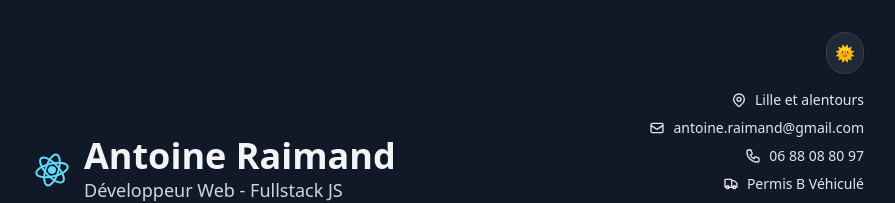
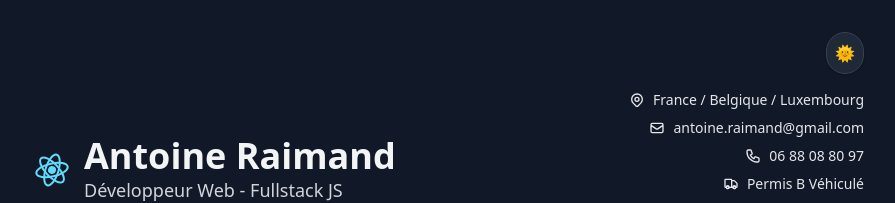
Before and after one commit to AntoineRai/cv, a React (Vite) app: page / in a window 1280 px wide. Shown: the top 203 px of the page, without its empty margins (192-1087 px from the left). Built offline with nearby package versions, Linux system fonts and the light colour scheme.

Commit message:
Update location text to 'France / Belgique / Luxembourg'

```diff
--- a/src/App.tsx
+++ b/src/App.tsx
@@ -73,7 +73,7 @@ export default function App() {
                 <path strokeLinecap="round" strokeLinejoin="round" strokeWidth={2} d="M17.657 16.657L13.414 20.9a1.998 1.998 0 01-2.827 0l-4.244-4.243a8 8 0 1111.314 0z" />
                 <path strokeLinecap="round" strokeLinejoin="round" strokeWidth={2} d="M15 11a3 3 0 11-6 0 3 3 0 016 0z" />
               </svg>
-              Lille et alentours
+              France / Belgique / Luxembourg
             </span>
             <a href="mailto:antoine.raimand@gmail.com" className="hover:underline flex items-center gap-2">
               <svg className="w-4 h-4" fill="none" stroke="currentColor" viewBox="0 0 24 24">
```
